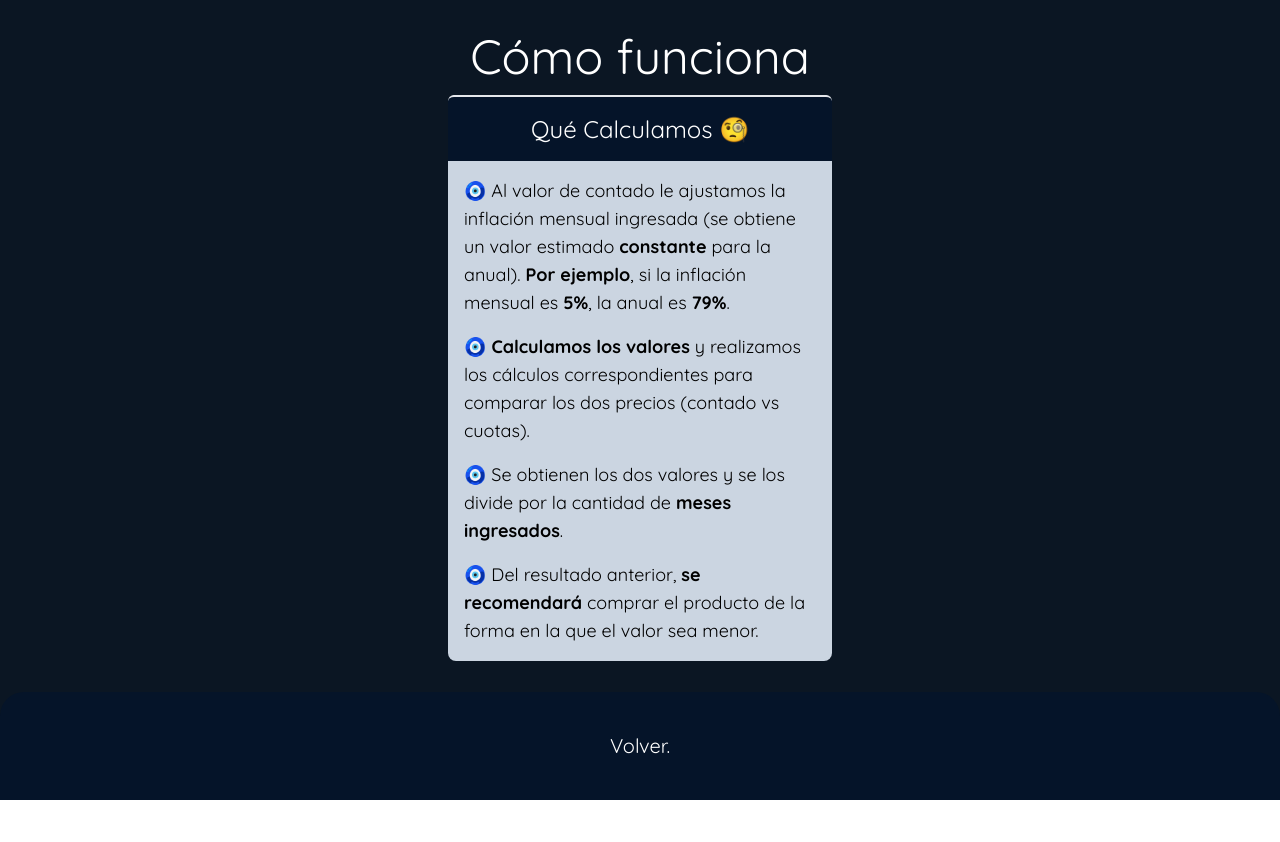
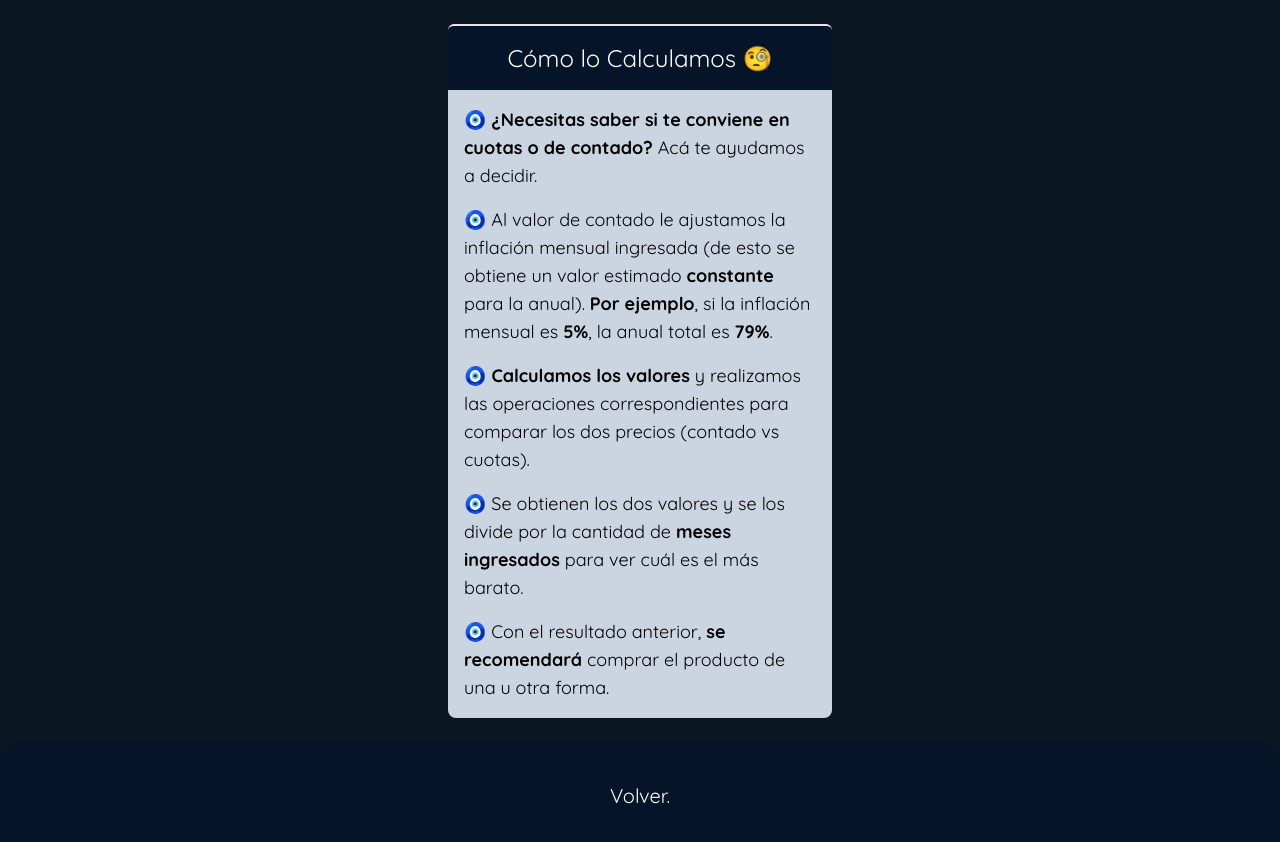
Before and after one commit to JulianP14/inflation-app, a Next.js app: page /funcionamiento in a window 1280 px wide. Shown: the top 842 px of the page. Before the commit the page ends 800 px from the top, so only its background shows below. Built offline with nearby package versions, Linux system fonts and the light colour scheme.

Commit message:
Arreglos generales de estilos y contenido en la pagina funcionamiento

```diff
--- a/Components/Donations.jsx
+++ b/Components/Donations.jsx
@@ -5,7 +5,7 @@ const Donations = () => {
     return (
         <div className='flex flex-col justify-around'>
             <div className='flex flex-row justify-center'>
-                <Link href={'#'} className='border-2 p-1 px-2 my-2 rounded-lg flex flex-row justify-center w-56 bg-cyan-800 hover:bg-cyan-700 duration-500 '>
+                <Link href={'#'} className='border-2 p-1 px-2 my-2 rounded-lg flex flex-row justify-center w-56 bg-[#051429] hover:bg-cyan-700 duration-300 '>
                     <button className='mr-2 text-sm'>
                         Invitar un cafecito
                     </button>
@@ -18,7 +18,7 @@ const Donations = () => {
                 </Link>
             </div>
             <div className='flex flex-row justify-center'>
-                <Link href={'https://link.mercadopago.com.ar/julianparera'} target='_blank' className='border-2 p-1 px-2 my-2 rounded-lg flex flex-row justify-center bg-cyan-800 hover:bg-cyan-700 duration-500  w-56 '>
+                <Link href={'https://link.mercadopago.com.ar/julianparera'} target='_blank' className='border-2 p-1 px-2 my-2 rounded-lg flex flex-row justify-center bg-[#051429] hover:bg-cyan-700 duration-300 w-56 '>
                     <button className='mr-2 text-sm'>
                         Donar por MercadoPago
                     </button>
--- a/Components/Inputs.jsx
+++ b/Components/Inputs.jsx
@@ -110,7 +110,7 @@ const Inputs = () => {
     }
 
     return (
-        <div className="h-full w-full flex flex-col items-center">
+        <div className="h-full w-full flex flex-col items-center ">
             {isReady ?
                 (<div className=" h-full w-full flex flex-col items-center my-8">
                     <Result
@@ -119,7 +119,7 @@ const Inputs = () => {
                     />
                 </div>)
                 :
-                (<div className="mt-4 w-full px-10 md:px-20 max-w-xl">
+                (<div className="mt-6 w-full px-10 md:px-20 max-w-xl">
                     <form className='grid grid-cols-1 my-5' autoComplete='off'>
                         <InputAmountNow
                             onChange={handleCheckInputContado}
--- a/Components/MainTitle.jsx
+++ b/Components/MainTitle.jsx
@@ -13,8 +13,8 @@ const MainTitle = () => {
                 />
             </div>
             <div className=''>
-                <h1 className='font-bold text-3xl py-4 px-2 text-center'>Calculadora de Inflación</h1>
-                <h2 className='text-2xl mb-4 text-center'>Te ayudamos a decidir si comprar o no en cuotas</h2>
+                <h1 className='font-bold text-3xl py-4 px-2 text-center'>Calculadora de Inflación.</h1>
+                <h2 className='text-2xl mb-4 text-center'>Te ayudamos a decidir si comprar, o no, en cuotas.</h2>
             </div>
         </div>
     )
--- a/Components/Result.jsx
+++ b/Components/Result.jsx
@@ -46,8 +46,8 @@ const Result = ({ contadoCuotas, cuotasFijasInt }) => {
                         {determineOption()}
                     </div>
                     <div className='flex flex-col'>
-                        <p className='py-2'>{`Dato contado: $ ${cC}`}</p>
-                        <p className='py-2'>{`Dato cuotas: $ ${cFi}`}</p>
+                        <p className='py-2'>{`Dato contado: $${cC}`}</p>
+                        <p className='py-2'>{`Dato cuotas: $${cFi}`}</p>
                     </div>
                     <button
                         onClick={reset}
--- a/app/funcionamiento/page.jsx
+++ b/app/funcionamiento/page.jsx
@@ -6,18 +6,18 @@ const HowWeDoIt = () => {
 
     return (
         <div className="bg-[#0b1623] h-screen flex flex-col items-center justify-start text-white w-screen ">
-            <div className="h-full my-6 flex flex-col justify-around">
-                <h1 className="text-5xl text-center">Cómo funciona</h1>
+            <div className="h-full my-6 flex flex-col justify-around items-center">
                 <div className=" flex flex-col justify-center ">
                     <div className=" bg-slate-300 rounded-lg h-full max-w-sm">
                         <div className="bg-[#051429] py-4 rounded-t-md  flex flex-row justify-center border-t-2">
-                            <h2 className="text-2xl">Qué Calculamos 🧐</h2>
+                            <h2 className="text-2xl">Cómo lo Calculamos 🧐</h2>
                         </div>
                         <div className="flex flex-col py-2 px-4 text-black">
-                            <p className="text-lg my-2"> 🧿 Al valor de contado le ajustamos la inflación mensual ingresada (se obtiene un valor estimado <strong>constante</strong> para la anual). <strong>Por ejemplo</strong>, si la inflación mensual es <strong>5%</strong>, la anual es <strong>79%</strong>.</p>
-                            <p className="text-lg my-2"> 🧿 <strong>Calculamos los valores</strong> y realizamos los cálculos correspondientes para comparar los dos precios (contado vs cuotas).</p>
-                            <p className="text-lg my-2"> 🧿 Se obtienen los dos valores y se los divide por la cantidad de <strong>meses ingresados</strong>.</p>
-                            <p className="text-lg my-2"> 🧿 Del resultado anterior, <strong>se recomendará</strong> comprar el producto de la forma en la que el valor sea menor.</p>
+                            <p className="text-lg my-2"> 🧿 <strong>¿Necesitas saber si te conviene en cuotas o de contado?</strong> Acá te ayudamos a decidir.</p>
+                            <p className="text-lg my-2"> 🧿 Al valor de contado le ajustamos la inflación mensual ingresada (de esto se obtiene un valor estimado <strong>constante</strong> para la anual). <strong>Por ejemplo</strong>, si la inflación mensual es <strong>5%</strong>, la anual total es <strong>79%</strong>.</p>
+                            <p className="text-lg my-2"> 🧿 <strong>Calculamos los valores</strong> y realizamos las operaciones correspondientes para comparar los dos precios (contado vs cuotas).</p>
+                            <p className="text-lg my-2"> 🧿 Se obtienen los dos valores y se los divide por la cantidad de <strong>meses ingresados</strong> para ver cuál es el más barato.</p>
+                            <p className="text-lg my-2"> 🧿 Con el resultado anterior, <strong>se recomendará</strong> comprar el producto de una u otra forma.</p>
 
                         </div>
                     </div>
```
